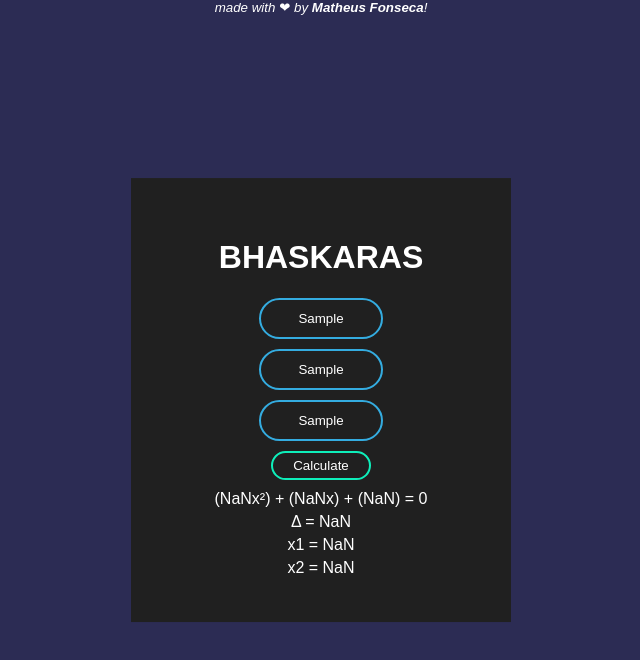
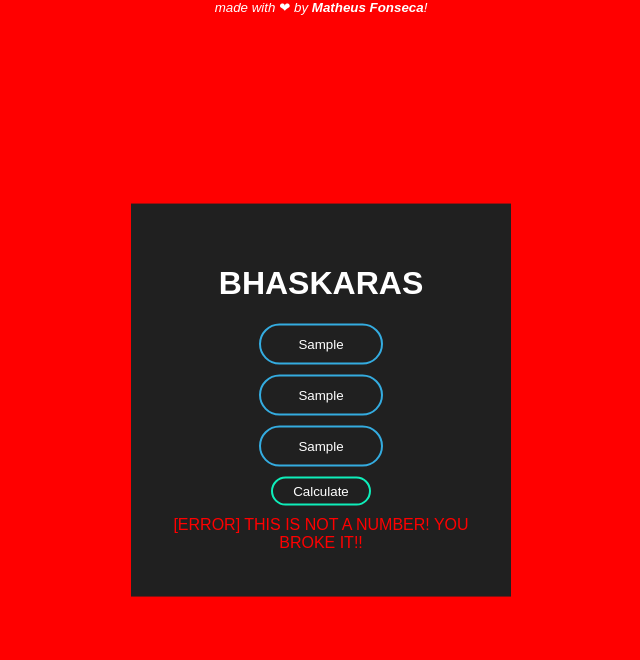
Before and after one commit to FonsMat/bhaskaras-js, a plain HTML site: page index.html in a window 1280 px wide. Both pictures are taken after typing "Sample", "Sample", "Sample" into the empty fields and a click on the button "Calculate". Shown: the whole page, without its empty margins (319-959 px from the left). Drawn offline with Linux system fonts and the light colour scheme.

Commit message:
erros corrigidos

```diff
--- a/css/estilo.css
+++ b/css/estilo.css
@@ -51,7 +51,7 @@ input#btn:hover{
     background: #0eeeba;
     color: black;
 }
-div#deltares, div#x1res, div#x2res{
+div#deltaRes, div#x1res, div#x2res{
     margin: 5px;
 }
 div#credits {
--- a/index.html
+++ b/index.html
@@ -6,7 +6,7 @@
     <title>Bhaskaras</title>
     <link rel="stylesheet" href="css/estilo.css">
 </head>
-<body>
+<body id="body">
     <form action="index.html" class="box" method="POST">
         <h1>BHASKARAS</h1>
         <input type="text" name="txtA" id="txtA" placeholder="A">
@@ -14,7 +14,7 @@
         <input type="text" name="txtC" id="txtC" placeholder="C">
         <input type="button" value="Calculate" onclick="buttonCalculate()" id="btn">
         <div id="eq">Your equation is:</div>
-        <div id='deltares'>&Delta; result</div>
+        <div id='deltaRes'>&Delta; result</div>
         <div id='x1res'>x1 result</div>
         <div id="x2res">x2 result</div>
     </form>
--- a/js/codigo.js
+++ b/js/codigo.js
@@ -1,13 +1,39 @@
-const txtA = document.getElementById('txtA'), txtB = document.getElementById('txtB'), txtC = document.getElementById('txtC'), eq = document.getElementById('eq'), deltares = document.getElementById('deltares'), x1res = document.getElementById('x1res'), x2res = document.getElementById('x2res');
-
+const txtA = document.getElementById('txtA'), txtB = document.getElementById('txtB'), txtC = document.getElementById('txtC'), eq = document.getElementById('eq'), deltaRes = document.getElementById('deltaRes'), x1res = document.getElementById('x1res'), x2res = document.getElementById('x2res'), body = document.getElementById('body');
+/*if(isNaN(txtA)||isNaN(txtB)||isNaN(txtC)){
+    eq.style.color = 'red';
+    eq.innerText = `[ERROR] YOU DON'T TYPE A NUMBER, YOU BROKE IT!!`;
+    deltaRes.innerText = '';
+    x1res.innerText = '';
+    x2res.innerText = ''
+}*/
 function buttonCalculate(){
 
+    if(txtA.value.length == 0 || txtB.value.length == 0 || txtC.value.length == 0){
+        eq.style.color = 'red';
+        body.style.background = 'red';
+        eq.innerText = `[ERROR] YOU DIDN'T TYPE ANY NUMBER! YOU BROKE IT!!!`;
+        deltaRes.innerText = '';
+        x1res.innerText = '';
+        x2res.innerText = '';
+    }
+    else{
         const num = {
             a: Number(txtA.value),
             b: Number(txtB.value),
             c: Number(txtC.value)
         };
 
+        if(isNaN(num.a)||isNaN(num.b)||isNaN(num.c)){
+            eq.style.color = 'red';
+            eq.innerText = `[ERROR] THIS IS NOT A NUMBER! YOU BROKE IT!!`;
+            body.style.background = 'red';
+            deltaRes.innerText = '';
+            x1res.innerText = '';
+            x2res.innerText = '';
+        }
+        else{
+            eq.style.color = 'white';
+            body.style.background = '#2c2c54';
             //show equation:
 
             eq.innerText = `(${num.a}x²) + (${num.b}x) + (${num.c}) = 0`;
@@ -15,7 +41,7 @@ function buttonCalculate(){
             //show delta:
 
             const delta = num.b**2 - 4 * num.a * num.c;
-    deltares.innerHTML = `<div id='deltares'>&Delta; = ${delta}</div>`;
+            deltaRes.innerHTML = `<div id='deltaRes'>&Delta; = ${delta}</div>`;
 
             if (delta < 0) {
 
@@ -40,4 +66,6 @@ function buttonCalculate(){
                 x1res.innerText = `x1 = ${x1}`;
                 x2res.innerText = `x2 = ${x2}`;
             };
-}
+        };
+    };
+};
```
Lines whose indentation alone changed are shown as unchanged.
